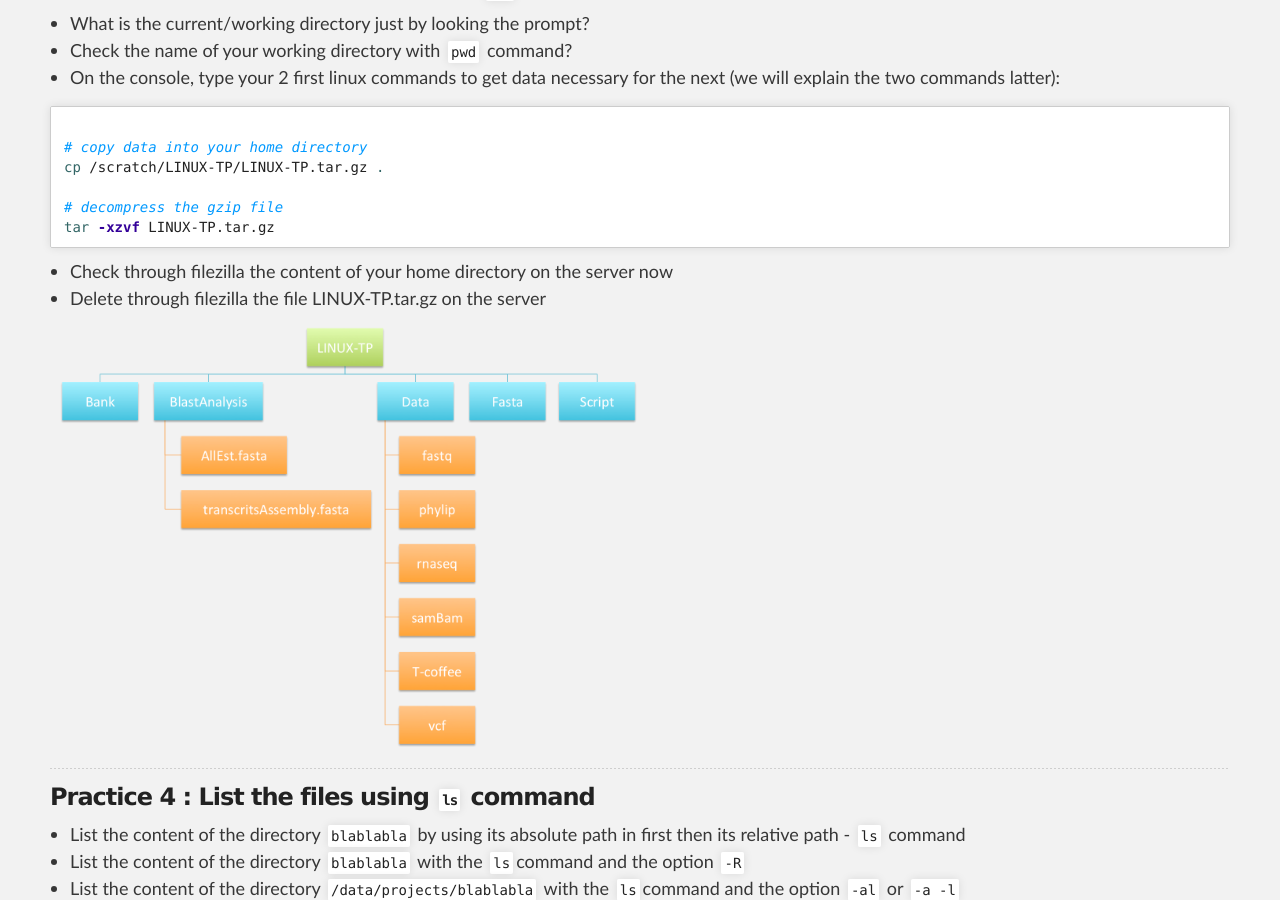
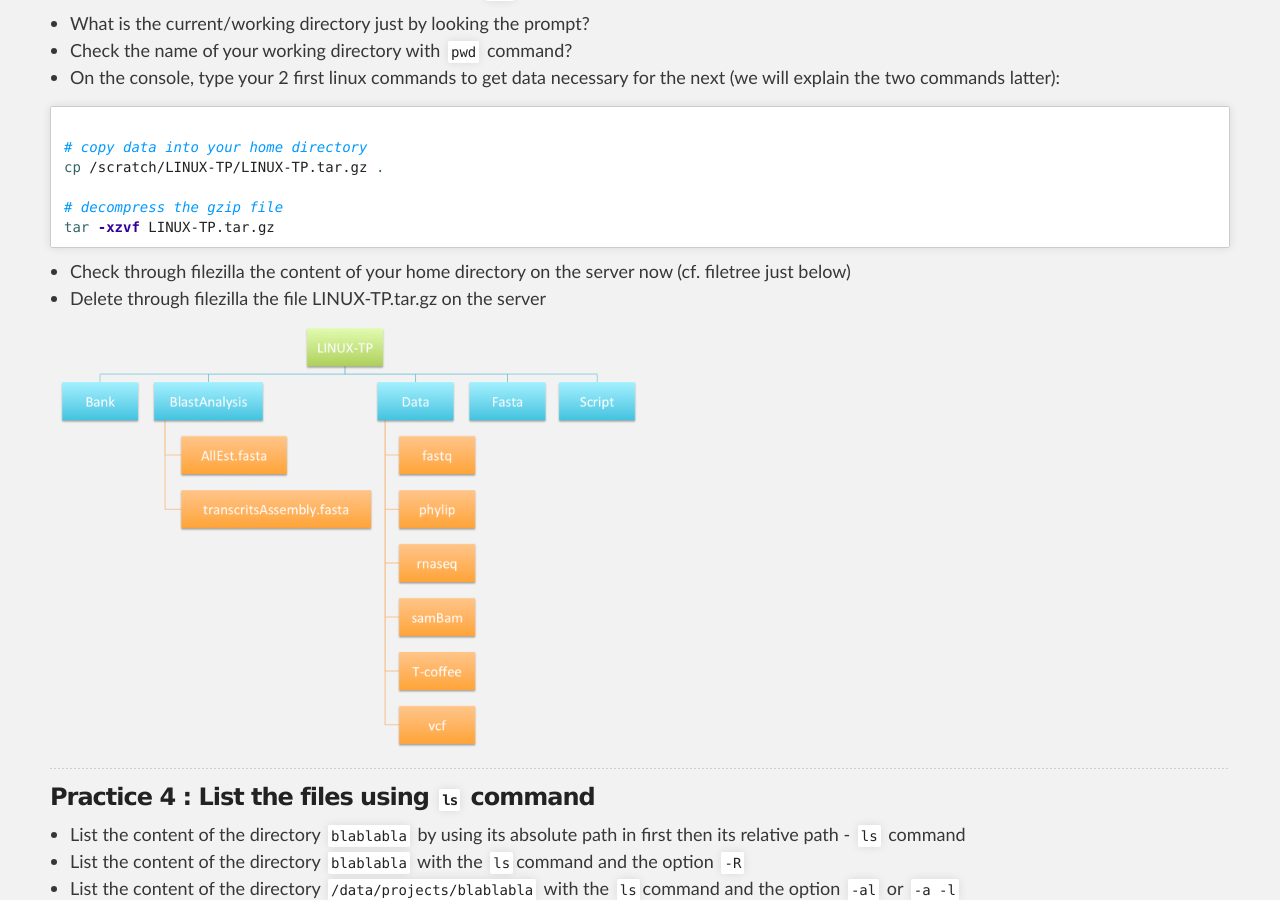
Before and after one commit to SouthGreenPlatform/trainings, a Jekyll site: the page built from _pages/linux/linuxPractice.md, in a window 1280 px wide and 900 px high, scrolled down 3376 px. Built offline with Jekyll 4.4.1, drawn with Linux system fonts in a browser that asks for light colours; nearby versions of some CDN libraries.

Commit message:
Update linuxPractice.md

```diff
--- a/_pages/linux/linuxPractice.md
+++ b/_pages/linux/linuxPractice.md
@@ -128,7 +128,7 @@ cp /scratch/LINUX-TP/LINUX-TP.tar.gz .
 tar -xzvf LINUX-TP.tar.gz
 {% endhighlight %}
 
-* Check through filezilla the content of your home directory on the server now
+* Check through filezilla the content of your home directory on the server now (cf. filetree just below)
 * Delete through filezilla the file LINUX-TP.tar.gz on the server
 
 <img width="50%" class="img-responsive" src="{{ site.url }}/images/tpLinux/tp-arbo.png"/>
```
